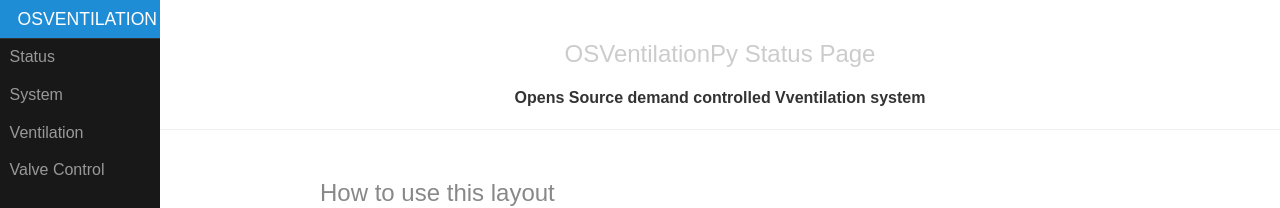
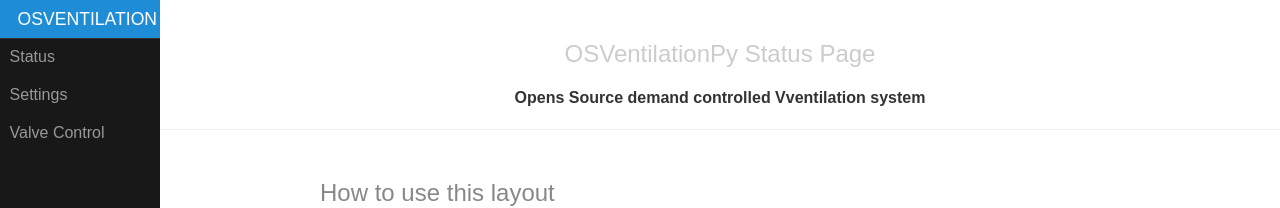
Before and after one commit to arjenhiemstra/DemandControlVentilation, a plain HTML site: page data/html/index.html in a window 1280 px wide. Shown: the top 208 px of the page. Drawn offline with nearby package versions, Linux system fonts and the light colour scheme; files whose address does not match are found by name.

Commit message:
Update data/html/index.html

```diff
--- a/data/html/index.html
+++ b/data/html/index.html
@@ -23,8 +23,7 @@
 
             <ul class="pure-menu-list">
                 <li class="pure-menu-item"><a href="/" class="pure-menu-link">Status</a></li>
-                <li class="pure-menu-item"><a href="#System" class="pure-menu-link">System</a></li>
-                <li class="pure-menu-item"><a href="#Ventilation" class="pure-menu-link">Ventilation</a></li>
+                <li class="pure-menu-item"><a href="/settings" class="pure-menu-link">Settings</a></li>
                 <li class="pure-menu-item"><a href="/valvecontrol" class="pure-menu-link">Valve Control</a></li>
             </ul>
         </div>
```
